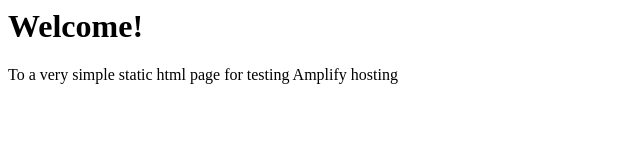
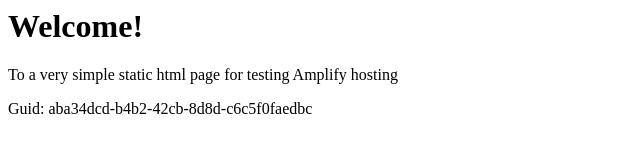
Before and after one commit to aws-aemilia-arn/Github-PR-Commit-Integration-Test-DoNotTouch-GitHubAutoBuildPrPreviewCanaryTest-v1-prod-eu-north-1, a website: page src/index.html in a window 1280 px wide. Shown: the whole page, without its empty margins (0-640 px from the left). Drawn offline with Linux system fonts and the light colour scheme.

Commit message:
commit from integ tests

```diff
--- a/src/index.html
+++ b/src/index.html
@@ -1,3 +1,5 @@
+
+
 <html lang="en">
 
 <head>
@@ -10,6 +12,6 @@
 <body>
     <h1>Welcome!</h1>
     <p>To a very simple static html page for testing Amplify hosting</p>
-</body>
+    <p>Guid: aba34dcd-b4b2-42cb-8d8d-c6c5f0faedbc</p></body>
 
 </html>
```
